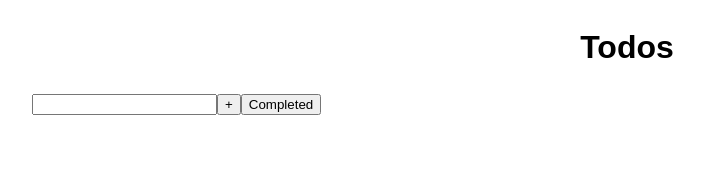
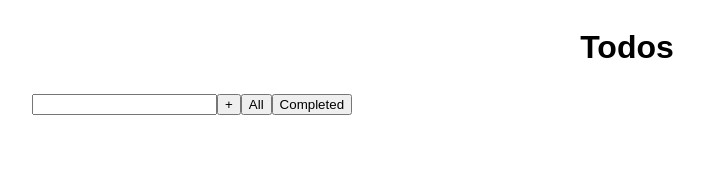
Before and after one commit to moonman239/WDD330-Week6-Challenge, a React (Create React App) app: page / in a window 1280 px wide. Shown: the top 184 px of the page, without its empty margins (28-732 px from the left). Built offline with nearby package versions, Linux system fonts and the light colour scheme.

Commit message:
Added button to show all tasks.

```diff
--- a/src/App.js
+++ b/src/App.js
@@ -39,6 +39,11 @@ showOnlyCompleted = () => {
   tasks:tasks.filter(task => task.completed)
 });
 }
+showAll = () => {
+  this.setState({
+    tasks: tasks
+  })
+}
 showTasks(taskList)
 {
     let children = [];
@@ -62,7 +67,7 @@ showTasks(taskList)
       <h1>Todos</h1>
       {this.showTasks(this.state.tasks)}
       <input type="text" id="taskTextbox"></input><button onClick={this.addTask}>+</button>
-      <button onClick={this.showOnlyCompleted}>Completed</button>
+      <button onClick={this.showAll}>All</button><button onClick={this.showOnlyCompleted}>Completed</button>
     </div>
     return jsx;
   }
```
